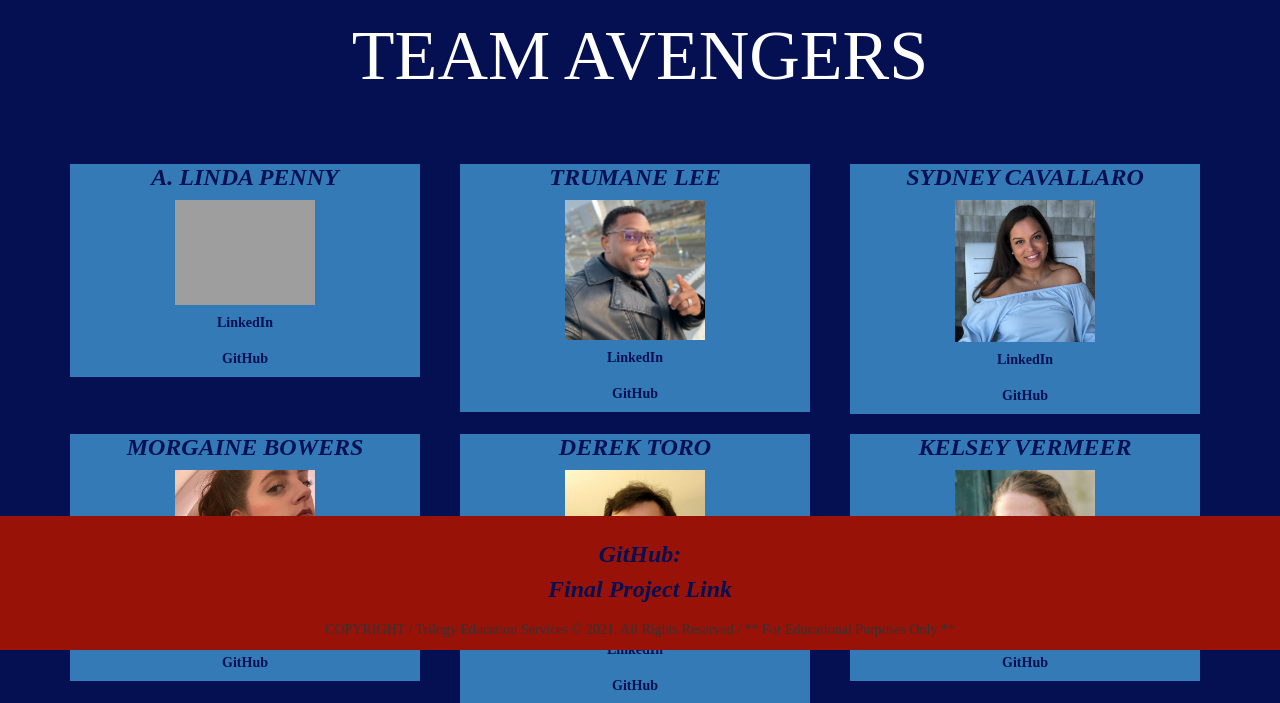
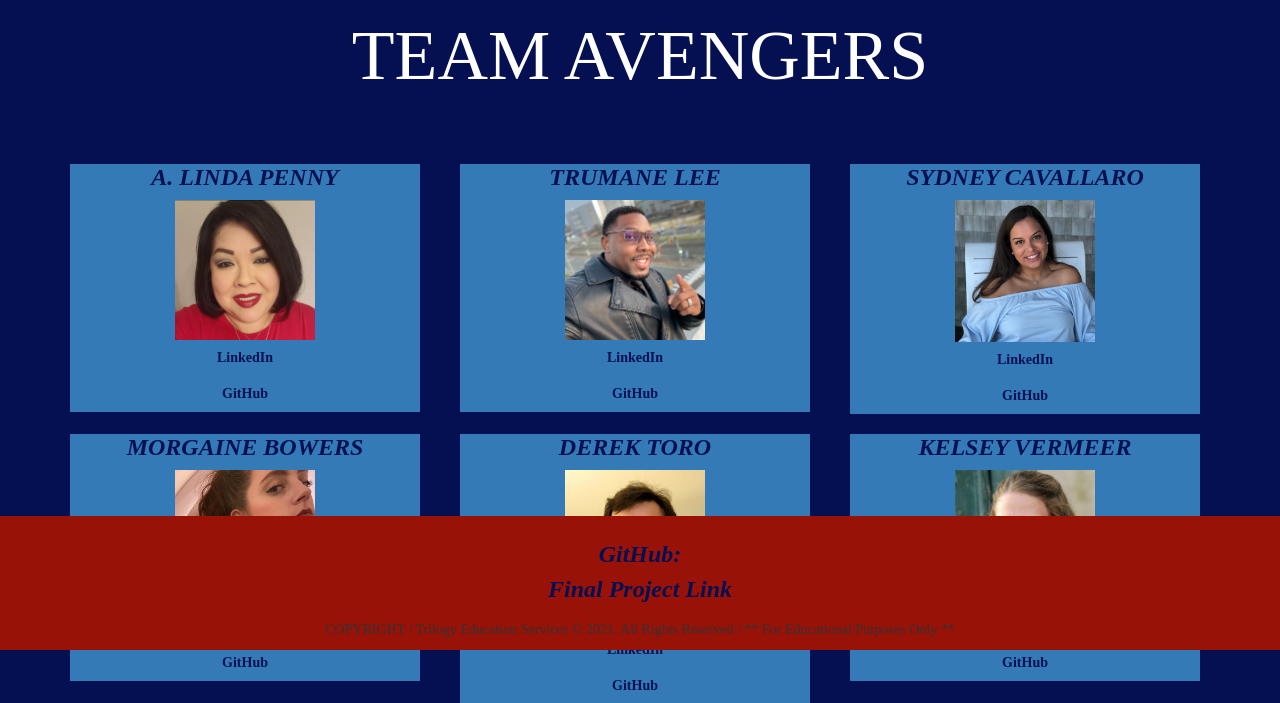
Before and after one commit to AnaLindaPenny/final-project, a Flask app: page /about in a window 1280 px wide. Shown: the part 150-853 px from the top of the page. Run offline with Flask 2, Linux system fonts and the light colour scheme; some libraries are stand-ins or nearby versions; grey boxes are pictures that could not be loaded.

Commit message:
updated about images

```diff
--- a/templates/about.html
+++ b/templates/about.html
@@ -59,7 +59,7 @@
       <div class="card border-primary text-center bg-primary col-mb-4" style="max-width: 35rem;">
         <div class="card-header bg-primary">
           <h3>A. LINDA PENNY</h3></div>
-        <img class="card-img-top" src="/static/ImagesAnaLindaP.jpg">
+        <img class="card-img-top" src="/static/Images/AnaLindaP.jpg">
         <div class="card-body">
           <a class="nav-link text-center" href="https://www.linkedin.com/in/linda-penny" target="_blank">LinkedIn</a>
           <a class="nav-link text-center" href="https://github.com/in/AnaLindaPenny" target="_blank">GitHub</a>
```
